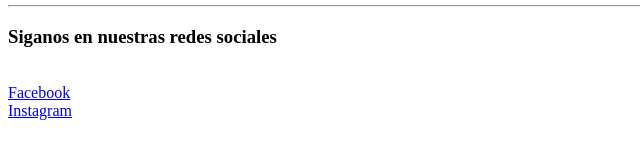
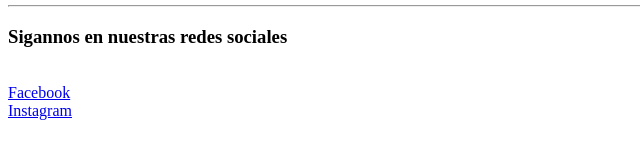
Before and after one commit to oiba/apicola, a plain HTML site: page index.html in a window 1280 px wide. Shown: the part 321-480 px from the top of the page, 0-640 px from the left. Drawn offline with Linux system fonts and the light colour scheme.

Commit message:
Update index.html

```diff
--- a/index.html
+++ b/index.html
@@ -16,7 +16,7 @@
       </tr>
     </table>
     <hr>
-    <h3>Siganos en nuestras redes sociales</h3>
+    <h3>Sigannos en nuestras redes sociales</h3>
     <br>
       <a href="https://www.facebook.com/apicola.oiba.3" target="_blank">Facebook</a>
       <br>
```
